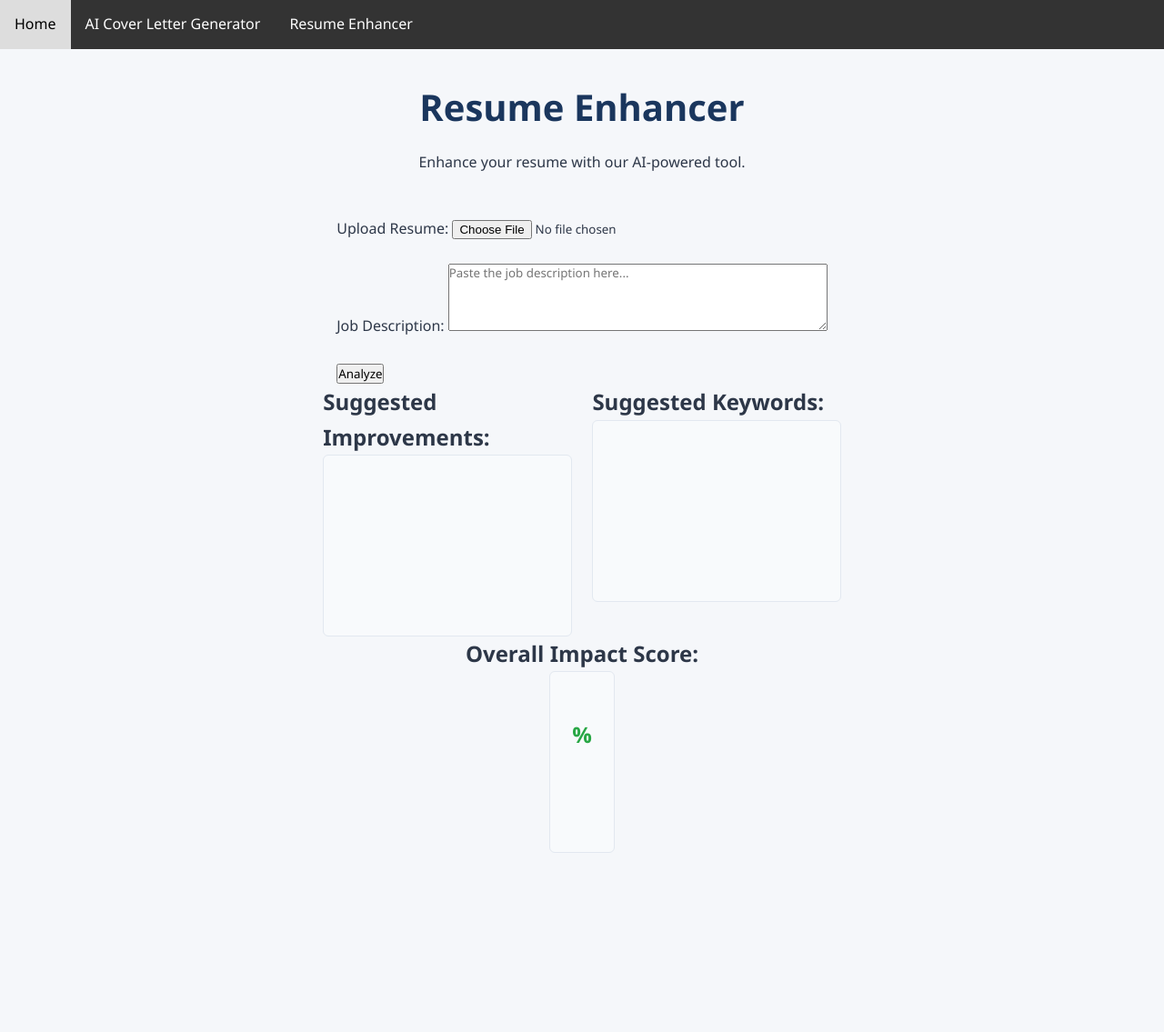
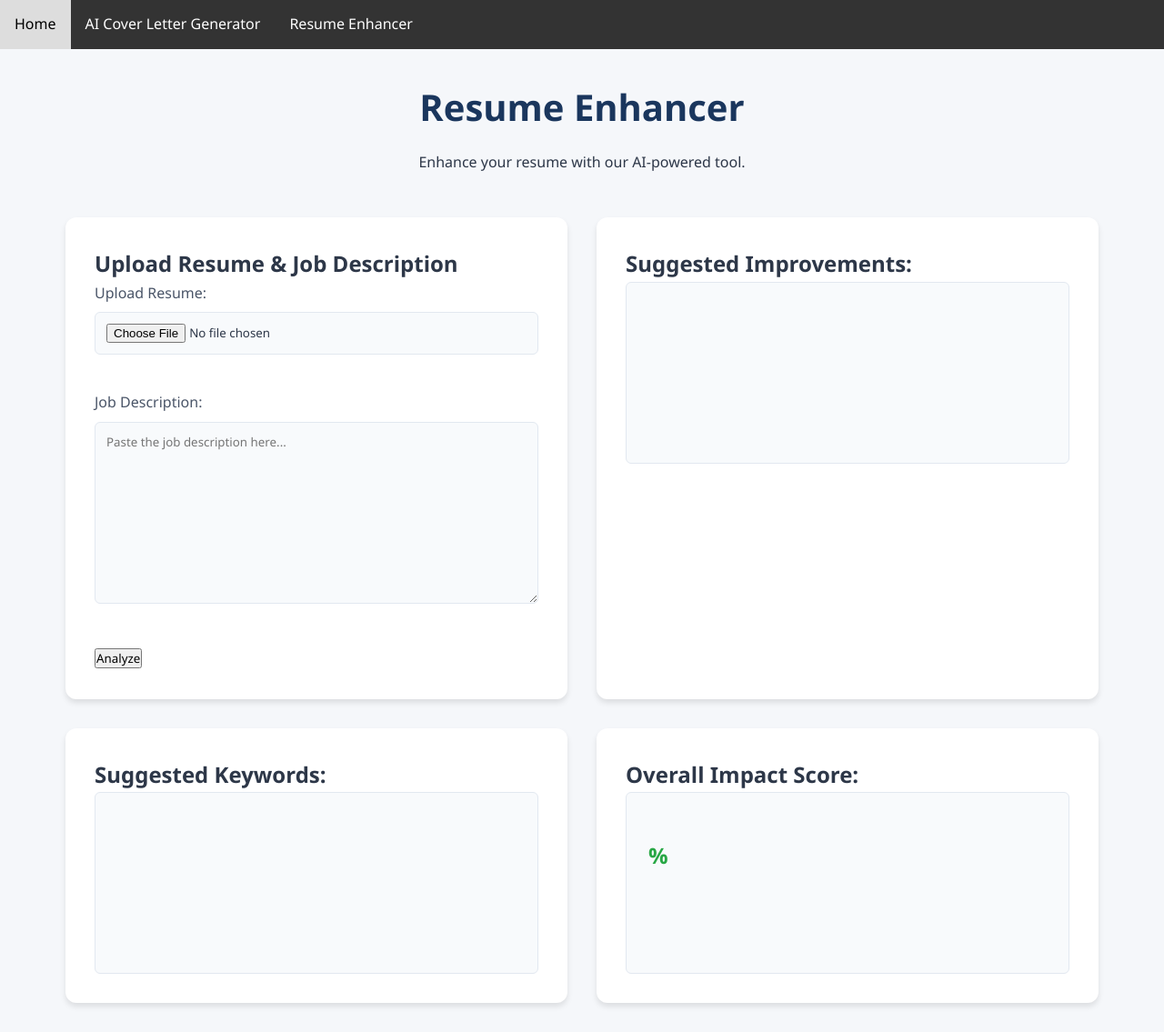
Before and after one commit to AyeshaC123/NextGenHire, a Flask app: page /resume_enhancer in a window 1280 px wide. Shown: the whole page at 91% size. Before the commit the page ends 938 px from the top, so only its background shows below. Run offline with Flask 3, Linux system fonts and the light colour scheme; some libraries are stand-ins or nearby versions.

Commit message:
fix ui for resumeenhancer

```diff
--- a/gemini_program/templates/resume_enhancer.html
+++ b/gemini_program/templates/resume_enhancer.html
@@ -15,6 +15,33 @@
             padding: 0;
             box-sizing: border-box;
             font-family: 'Segoe UI', system-ui, sans-serif;
+        }
+        .input-section, .output-section {
+            background: white;
+            padding: 2rem;
+            border-radius: 12px;
+            box-shadow: 0 4px 6px rgba(0, 0, 0, 0.1);
+        }
+        .form-group {
+            margin-bottom: 1.5rem;
+        }
+        label {
+            display: block;
+            margin-bottom: 0.5rem;
+            color: #4a5568;
+            font-weight: 500;
+        }
+        textarea, input[type="file"] {
+            width: 100%;
+            padding: 0.75rem;
+            border: 1px solid #e2e8f0;
+            border-radius: 6px;
+            background: #f8fafc;
+            margin-bottom: 1rem;
+        }
+        textarea {
+            min-height: 200px;
+            resize: vertical;
         }
         body {
             background: #f5f7fa;
@@ -36,9 +63,9 @@
             margin-bottom: 1rem;
         }
         .main-content {
-            display: flex;
-            flex-direction: column;
-            align-items: center;
+            display: grid;
+            grid-template-columns: 1fr 1fr;
+            gap: 2rem;
         }
         .link-button {
             display: inline-block;
@@ -101,28 +128,34 @@
             <p>Enhance your resume with our AI-powered tool.</p>
         </header>
         <main class="main-content">
+            <section class="input-section">
+                <h2 class="section-title">Upload Resume & Job Description</h2>
                 <form method="post" enctype="multipart/form-data">
+                    <div class="form-group">
                         <label for="resume">Upload Resume:</label>
-                <input type="file" id="resume" name="resume"><br><br>
+                        <input type="file" id="resume" name="resume">
+                    </div>
 
+                    <div class="form-group">
                         <label for="job_description">Job Description:</label>
-                <textarea id="job_description" name="job_description" rows="4" cols="50" placeholder="Paste the job description here..."></textarea><br><br>
+                        <textarea id="job_description" name="job_description" rows="4" cols="50" placeholder="Paste the job description here..."></textarea>
+                    </div>
 
                     <button type="submit" class="button">Analyze</button>
                 </form>
+            </section>
 
-            <div class="suggestions-container">
-                <div class="suggestion-item">
-                    <h2>Suggested Improvements:</h2>
+            <section class="input-section">
+                <h2 class="section-title">Suggested Improvements:</h2>
                 <div class="generated-content" id="action_verbs">
                     {% if suggested_verbs %}
                         <p>{{ suggested_verbs }}</p>
                     {% endif %}
                 </div>
-                </div>
+            </section>
 
-                <div class="suggestion-item">
-                    <h2>Suggested Keywords:</h2>
+            <section class="input-section">
+                <h2 class="section-title">Suggested Keywords:</h2>
                 <div class="generated-content" id="keywords">
                     {% if suggested_keywords %}
                         <ul>
@@ -132,14 +165,15 @@
                         </ul>
                     {% endif %}
                 </div>
-                </div>
-            </div>
+            </section>
 
-            <h2>Overall Impact Score:</h2>
+            <section class="input-section">
+                <h2 class="section-title">Overall Impact Score:</h2>
                 <div class="generated-content">
                     <p><span class="impact-score">{{ impact_score }}%</span></p>
                     <p>{{ impact_explanation }}</p>
                 </div>
+            </section>
         </main>
     </div>
 </body>
```
Lines whose indentation alone changed are shown as unchanged.
